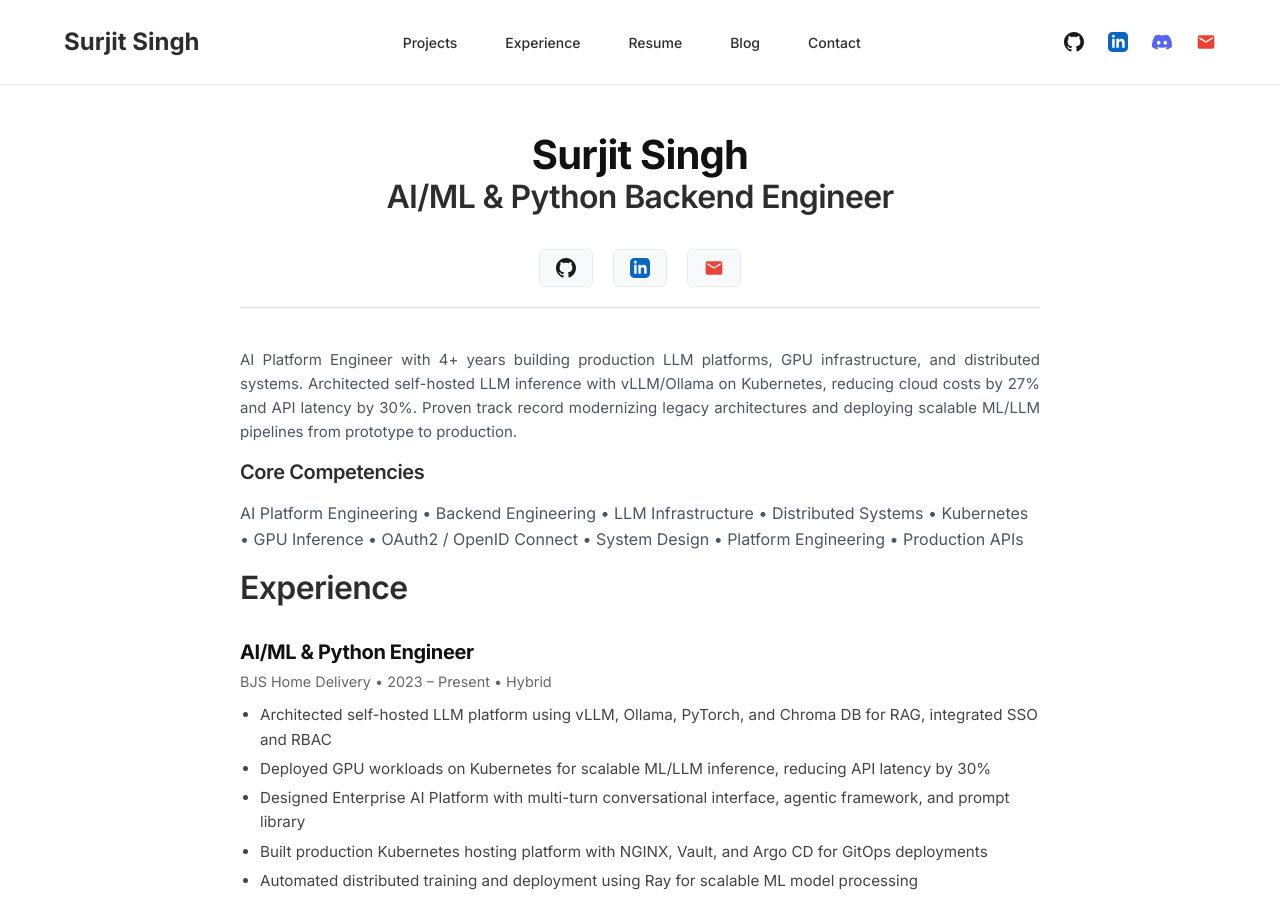
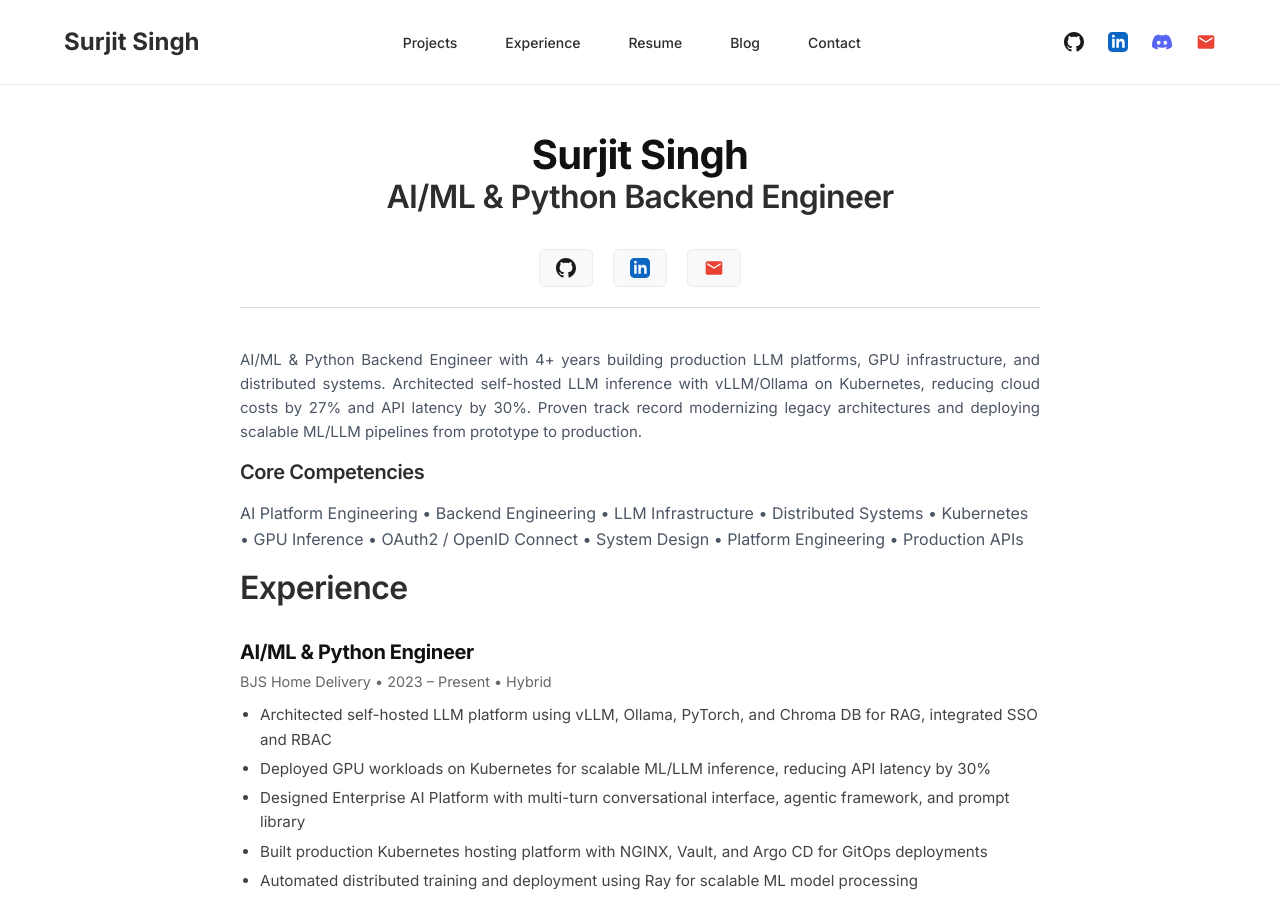
Before and after one commit to surjit7/surjit7.github.io, a Jekyll site: the page built from resume.md, in a window 1280 px wide and 900 px high. Built offline with Jekyll 4.4.1, drawn with Linux system fonts in a browser that asks for light colours.

Commit message:
start Refining resume

```diff
--- a/_data/resume.json
+++ b/_data/resume.json
@@ -2,7 +2,7 @@
   "profile": {
     "name": "Surjit Singh",
     "title": "AI/ML & Python Backend Engineer",
-    "summary": "AI Platform Engineer with 4+ years building production LLM platforms, GPU infrastructure, and distributed systems. Architected self-hosted LLM inference with vLLM/Ollama on Kubernetes, reducing cloud costs by 27% and API latency by 30%. Proven track record modernizing legacy architectures and deploying scalable ML/LLM pipelines from prototype to production.",
+    "summary": "AI/ML & Python Backend Engineer Engineer with 4+ years building production LLM platforms, GPU infrastructure, and distributed systems. Architected self-hosted LLM inference with vLLM/Ollama on Kubernetes, reducing cloud costs by 27% and API latency by 30%. Proven track record modernizing legacy architectures and deploying scalable ML/LLM pipelines from prototype to production.",
     "location": "India",
     "email": "singhsurjit7@outlook.com",
     "linkedin": "https://www.linkedin.com/in/surjitsingh7",
--- a/_includes/resume.html
+++ b/_includes/resume.html
@@ -21,7 +21,7 @@
 
         <!-- Professional Summary -->
         <p class="resume-summary">
-          AI Platform Engineer with 4+ years building production LLM platforms, GPU infrastructure, and distributed systems. Architected self-hosted LLM inference with vLLM/Ollama on Kubernetes, reducing cloud costs by 27% and API latency by 30%. Proven track record modernizing legacy architectures and deploying scalable ML/LLM pipelines from prototype to production.
+          AI/ML & Python Backend Engineer with 4+ years building production LLM platforms, GPU infrastructure, and distributed systems. Architected self-hosted LLM inference with vLLM/Ollama on Kubernetes, reducing cloud costs by 27% and API latency by 30%. Proven track record modernizing legacy architectures and deploying scalable ML/LLM pipelines from prototype to production.
         </p>
 
         <!-- Core Competencies -->
```
